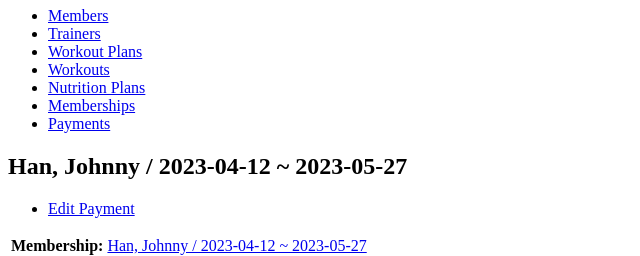
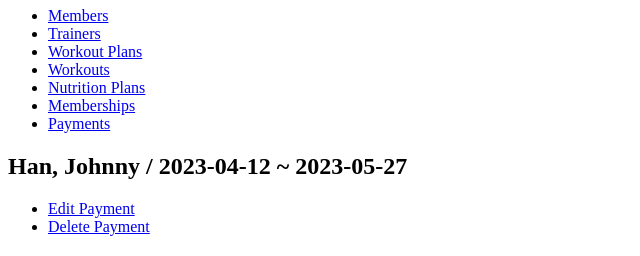
Before and after one commit to megwu1129/GymFlowX, a Django app: page /payment/6/ in a window 1280 px wide. Shown: the part 73-329 px from the top of the page, without its empty margins (0-640 px from the left). Run offline with Django 4.2, Linux system fonts and the light colour scheme; data comes from the database, SQL or seed files in the repository; both versions use the stored data as it was after the commit.

Commit message:
added payment delete

```diff
--- a/workoutinfo/models.py
+++ b/workoutinfo/models.py
@@ -241,5 +241,9 @@ class Payment(models.Model):
         return reverse('workoutinfo_payment_update_urlpattern',
                         kwargs={'pk': self.pk})
 
+    def get_delete_url(self):
+        return reverse('workoutinfo_payment_delete_urlpattern',
+                        kwargs={'pk': self.pk})
+
     class Meta:
         ordering = ['member', 'payment_date']
--- a/workoutinfo/templates/workoutinfo/payment_detail.html
+++ b/workoutinfo/templates/workoutinfo/payment_detail.html
@@ -11,10 +11,10 @@
           <a href="{{ payment.get_update_url }}"
              class="button button-primary">
             Edit Payment</a></li>
-{#        <li>#}
-{#          <a href="{{ nutrition.get_delete_url }}"#}
-{#             class="button button-primary">#}
-{#            Delete Registration</a></li>#}
+        <li>
+          <a href="{{ payment.get_delete_url }}"
+             class="button button-primary">
+            Delete Payment</a></li>
     </ul>
     <section>
         <table>
--- a/workoutinfo/urls.py
+++ b/workoutinfo/urls.py
@@ -45,6 +45,7 @@ from workoutinfo.views import (
     PaymentUpdate,
     WorkoutDelete,
     NutritionPlanDelete,
+    PaymentDelete,
 )
 
 
@@ -168,4 +169,8 @@ urlpatterns = [
     path('payment/<int:pk>/update/',
          PaymentUpdate.as_view(),
          name='workoutinfo_payment_update_urlpattern'),
+
+    path('payment/<int:pk>/delete/',
+         PaymentDelete.as_view(),
+         name='workoutinfo_payment_delete_urlpattern'),
 ]
--- a/workoutinfo/views.py
+++ b/workoutinfo/views.py
@@ -522,3 +522,24 @@ class PaymentUpdate(View):
                 request,
                 self.template_name,
                 context)
+
+
+class PaymentDelete(View):
+    def get(self, request, pk):
+        payment = self.get_object(pk)
+        return render(
+            request,
+            'workoutinfo/payment_confirm_delete.html',
+            {'payment': payment}
+        )
+
+    def get_object(self, pk):
+        payment = get_object_or_404(
+            Payment,
+            pk=pk)
+        return payment
+
+    def post(self, request, pk):
+        payment = self.get_object(pk)
+        payment.delete()
+        return redirect('workoutinfo_payment_list_urlpattern')
```
Also changed, not shown: workoutinfo/templates/workoutinfo/payment_confirm_delete.html (added, +21 -0 lines), db.sqlite3.
